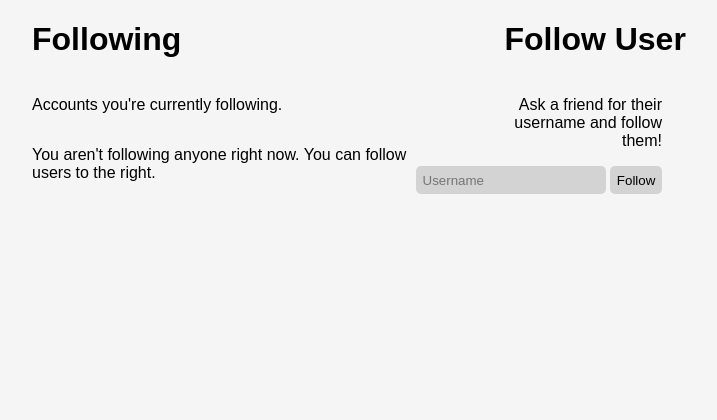
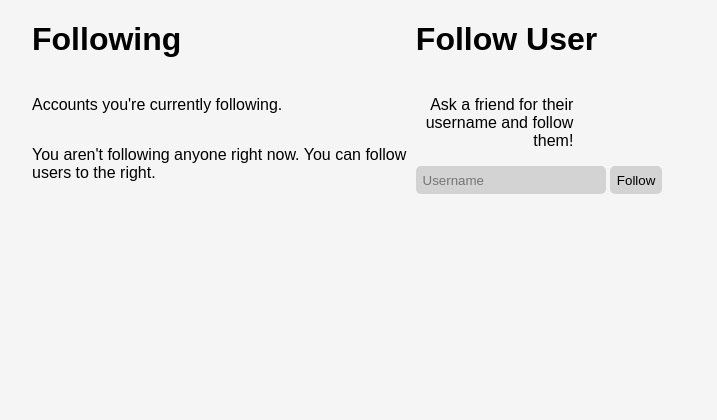
Before and after one commit to aidandomondon/comebacksunday, a Django app: template comebacksunday/posts/templates/posts/following.html in a window 1280 px wide. Shown: the top 420 px of the page, without its empty margins (293-1010 px from the left). Run offline with Django 5.2, Linux system fonts and the light colour scheme; the template is opened without the code that fills it, so the values that code supplies are empty.

Commit message:
Fix text allignment of follow user form

```diff
--- a/comebacksunday/posts/static/posts/following.css
+++ b/comebacksunday/posts/static/posts/following.css
@@ -108,7 +108,7 @@ body {
     text-align: right;
     display: flex;
     flex-direction: column;
-    align-items: right;
+    align-items: last baseline;
 
     .header {
         text-wrap-mode: nowrap;
```
